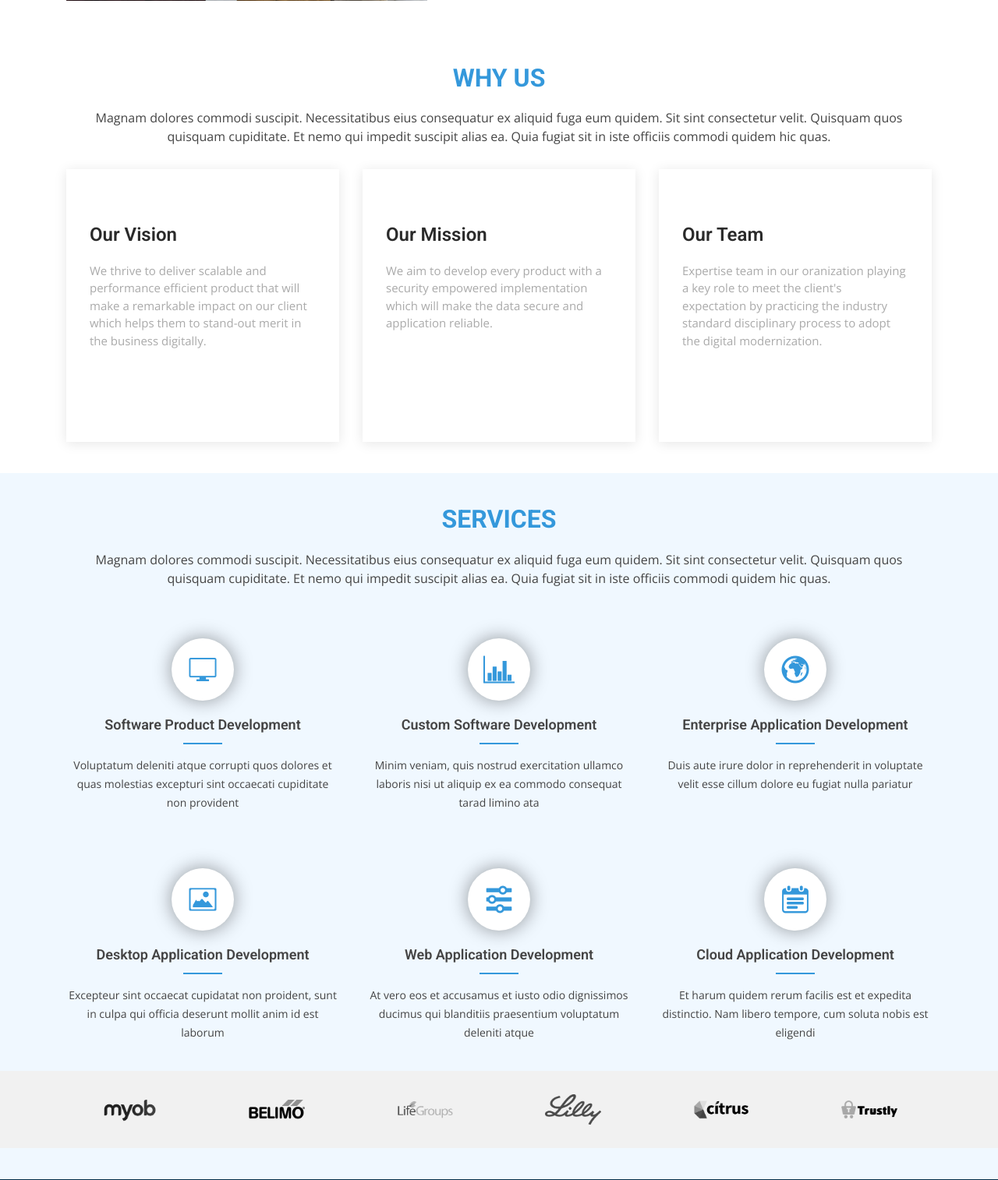
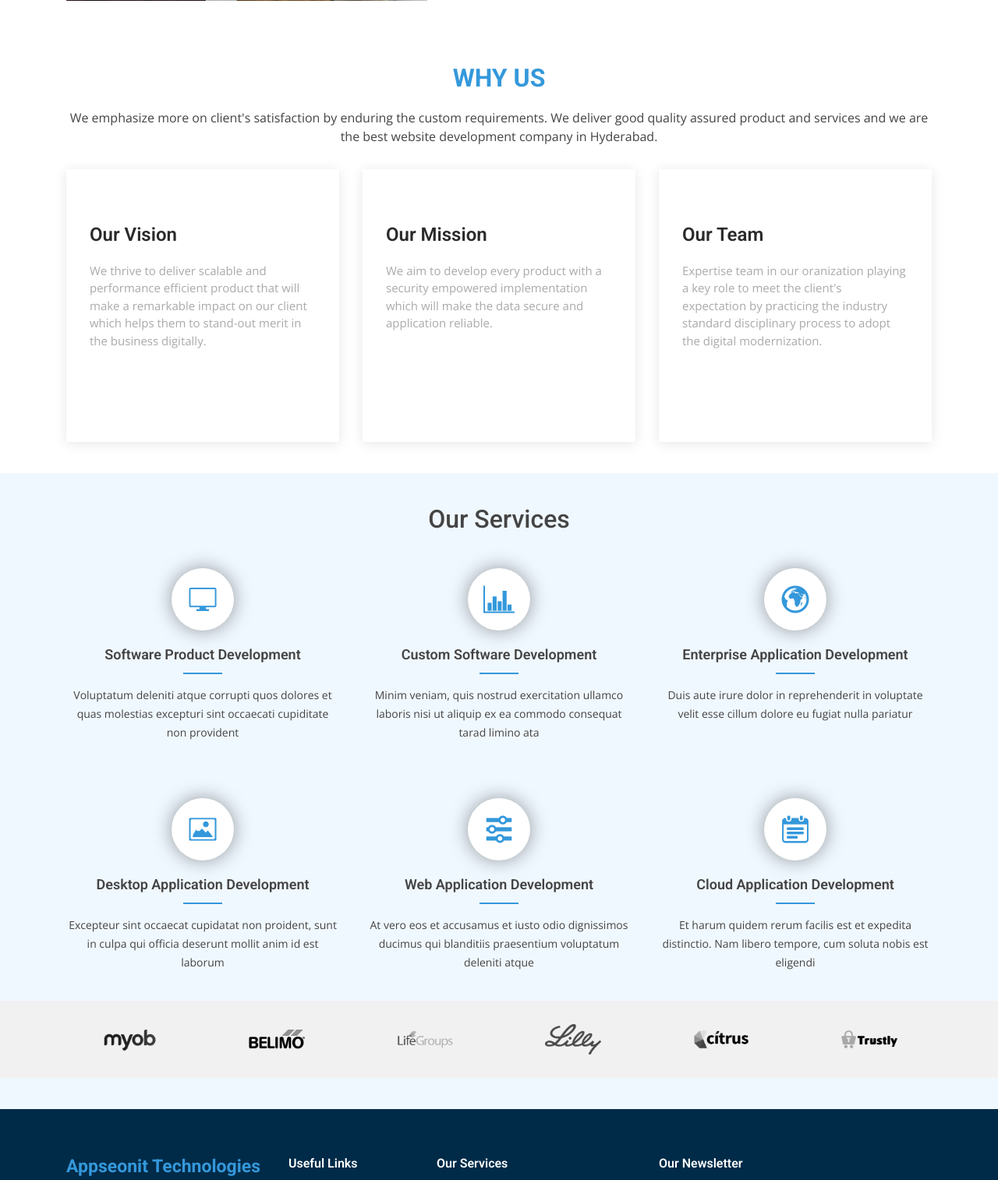
Before and after one commit to MuzaffarMohammed/appseonit-website, a PHP site: page / in a window 1280 px wide. Shown: the part 1451-2965 px from the top of the page at 78% size. Run offline with PHP 8.4, Linux system fonts and the light colour scheme.

Commit message:
our services text added

```diff
--- a/assets/css/style.css
+++ b/assets/css/style.css
@@ -545,6 +545,10 @@
   background-color: #f1f1f1;
 }
 
+.section-title-services{
+  text-align: center;
+  padding-bottom: 0px;
+}
 .section-title {
   text-align: center;
   padding-bottom: 30px;
--- a/index.html
+++ b/index.html
@@ -226,7 +226,7 @@
 
         <div class="section-title">
           <h2>Why Us</h2>
-          <p>Magnam dolores commodi suscipit. Necessitatibus eius consequatur ex aliquid fuga eum quidem. Sit sint consectetur velit. Quisquam quos quisquam cupiditate. Et nemo qui impedit suscipit alias ea. Quia fugiat sit in iste officiis commodi quidem hic quas.</p>
+          <p>We emphasize more on client's satisfaction by enduring the custom requirements. We deliver good quality assured product and services and we are the best website development company in Hyderabad.</p>
         </div>
 
         <div class="row">
@@ -260,15 +260,13 @@
       </div>
     </section><!-- End Why Us Section -->
 
-
-
     <!-- ======= Services Section ======= -->
     <section id="services" class="services">
       <div class="container">
 
-        <div class="section-title">
-          <h2>Services</h2>
-          <p>Magnam dolores commodi suscipit. Necessitatibus eius consequatur ex aliquid fuga eum quidem. Sit sint consectetur velit. Quisquam quos quisquam cupiditate. Et nemo qui impedit suscipit alias ea. Quia fugiat sit in iste officiis commodi quidem hic quas.</p>
+        <div class="section-title-services">
+          <h2>Our Services</h2>
+          <!-- <p>Magnam dolores commodi suscipit. Necessitatibus eius consequatur ex aliquid fuga eum quidem. Sit sint consectetur velit. Quisquam quos quisquam cupiditate. Et nemo qui impedit suscipit alias ea. Quia fugiat sit in iste officiis commodi quidem hic quas.</p> -->
         </div>
 
         <div class="row">
```
